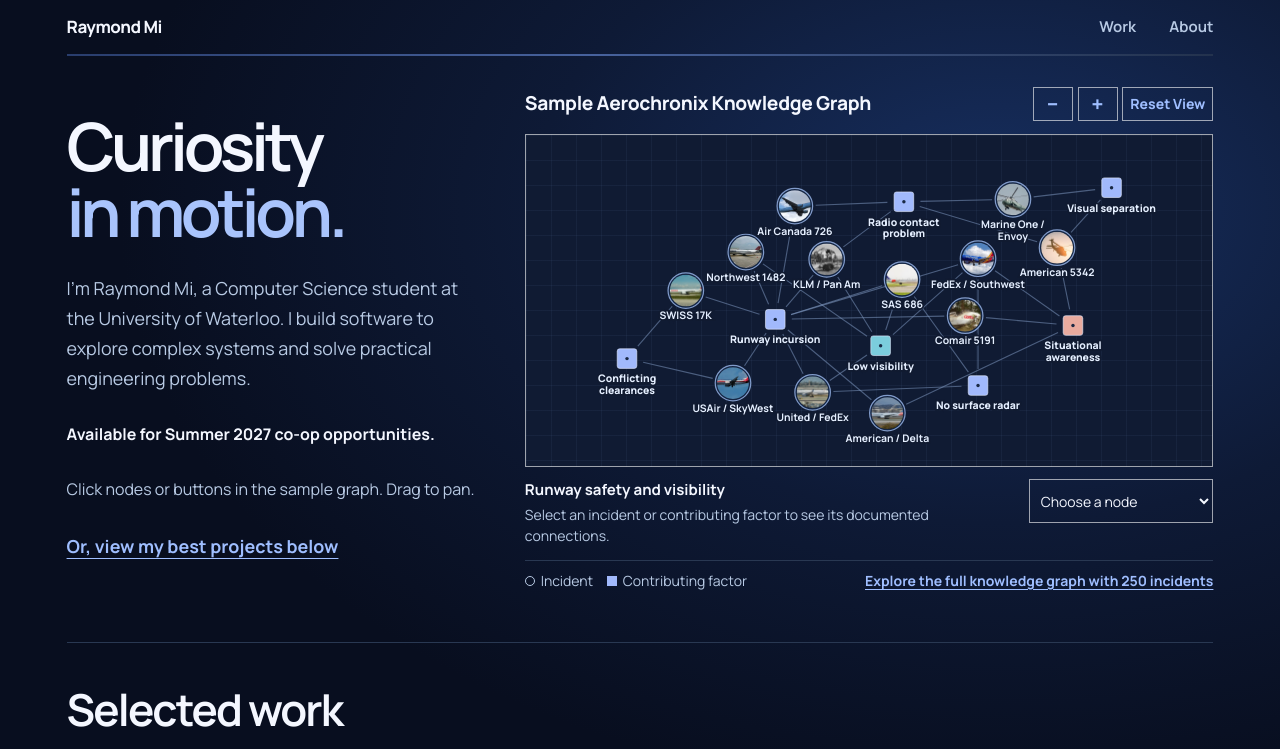
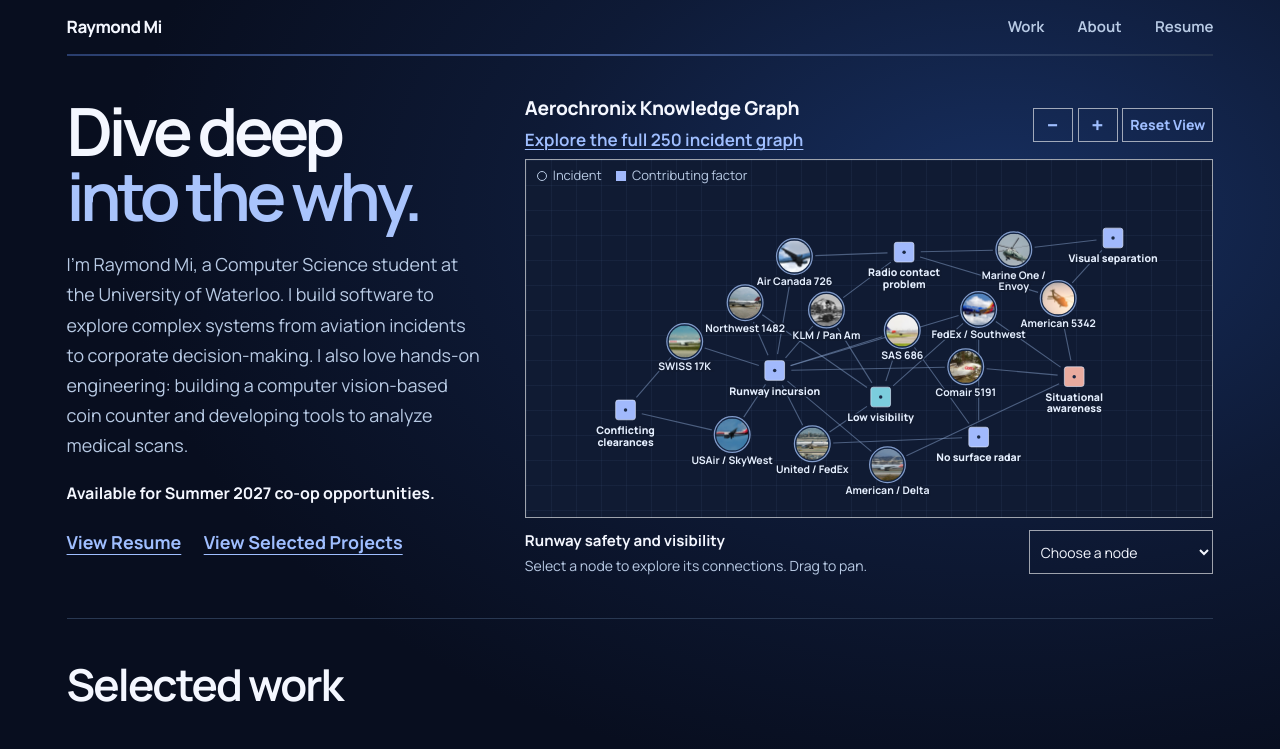
Before and after one commit to rayCoder08/personal-website, a plain HTML site: page docs/index.html in a window 1280 px wide. Shown: the top 749 px of the page. Drawn offline with Linux system fonts and the light colour scheme.

Commit message:
Refine portfolio hero and add resume links

```diff
--- a/docs/hero-graph.js
+++ b/docs/hero-graph.js
@@ -76,6 +76,7 @@ function mountGraph(container, { nodes, edges, layouts }) {
   const picker = container.querySelector(".graph-picker select");
   const title = container.querySelector(".graph-detail-title");
   const description = container.querySelector(".graph-detail-description");
+  const defaultDescription = description.textContent;
   const detailLinks = container.querySelector(".graph-detail-links");
   const caseLink = container.querySelector(".graph-case-link");
   const photoLink = container.querySelector(".graph-photo-link");
@@ -137,7 +138,7 @@ function mountGraph(container, { nodes, edges, layouts }) {
     const count = edgesByNode.get(id)?.length ?? 0;
     description.textContent = node?.kind === "factor"
       ? node.description + " Links " + count + (count === 1 ? " case" : " cases") + " in this view."
-      : node?.description ?? "Select an incident or contributing factor to see its documented connections.";
+      : node?.description ?? defaultDescription;
 
     const isIncident = node?.kind === "incident";
     detailLinks.hidden = !isIncident;
--- a/docs/index.html
+++ b/docs/index.html
@@ -18,21 +18,27 @@
       <nav class="main-nav" aria-label="Primary">
         <a href="#work">Work</a>
         <a href="#about">About</a>
+        <a href="https://drive.google.com/file/d/1k9xCsbdzdXL4X7wPnkThvAbXwIX6SDTb/view?usp=sharing" target="_blank" rel="noopener noreferrer">Resume</a>
       </nav>
     </header>
     <main id="main" tabindex="-1">
       <section class="hero shell" aria-labelledby="hero-title">
         <div class="hero-copy">
-          <h1 id="hero-title">Curiosity <span>in motion.</span></h1>
-          <p>I’m Raymond Mi, a Computer Science student at the University of Waterloo. I build software to explore complex systems and solve practical engineering problems.</p>
+          <h1 id="hero-title">Dive deep <span>into the why.</span></h1>
+          <p>I'm Raymond Mi, a Computer Science student at the University of Waterloo. I build software to explore complex systems from aviation incidents to corporate decision-making. I also love hands-on engineering: building a computer vision-based coin counter and developing tools to analyze medical scans.</p>
           <p class="availability"><strong>Available for Summer 2027 co-op opportunities.</strong></p>
-          <p class="hero-explore">Click nodes or buttons in the sample graph. Drag to pan.</p>
-          <p><a class="hero-work-link" href="#work"><strong>Or, view my best projects below</strong></a></p>
+          <p class="hero-links">
+            <a href="https://drive.google.com/file/d/1k9xCsbdzdXL4X7wPnkThvAbXwIX6SDTb/view?usp=sharing" target="_blank" rel="noopener noreferrer">View Resume</a>
+            <a href="#work">View Selected Projects</a>
+          </p>
         </div>
 
         <div class="hero-graph" aria-labelledby="graph-title">
           <div class="graph-header">
-            <h2 id="graph-title">Sample Aerochronix Knowledge Graph</h2>
+            <div>
+              <h2 id="graph-title">Aerochronix Knowledge Graph</h2>
+              <a class="graph-full-link" href="https://aerochronix.netlify.app/#/graph" target="_blank" rel="noopener noreferrer">Explore the full 250 incident graph</a>
+            </div>
             <div class="graph-controls" role="group" aria-label="Graph view controls">
               <button type="button" data-graph-action="out" aria-label="Zoom out" disabled>−</button>
               <button type="button" data-graph-action="in" aria-label="Zoom in" disabled>+</button>
@@ -40,13 +46,17 @@
             </div>
           </div>
           <div class="graph-canvas">
+            <p class="graph-legend">
+              <span><span class="graph-key graph-key--incident" aria-hidden="true"></span>Incident</span>
+              <span><span class="graph-key graph-key--factor" aria-hidden="true"></span>Contributing factor</span>
+            </p>
             <img class="graph-fallback" src="assets/aerochronix-graph.webp" alt="A factor and linked cases in the Aerochronix knowledge graph" width="1265" height="712">
             <svg class="graph-svg" xmlns="http://www.w3.org/2000/svg" role="group" aria-label="Incident graph. Use arrow keys to pan, plus or minus to zoom, or Tab to select nodes." tabindex="0" hidden></svg>
           </div>
           <div class="graph-interface">
             <div class="graph-detail" aria-live="polite" aria-atomic="true">
               <h3 class="graph-detail-title">Runway safety and visibility</h3>
-              <p class="graph-detail-description">Select an incident or contributing factor to see its documented connections.</p>
+              <p class="graph-detail-description">Select a node to explore its connections. Drag to pan.</p>
               <div class="graph-detail-links" hidden>
                 <a class="graph-case-link" target="_blank" rel="noopener noreferrer">Read investigation</a>
                 <a class="graph-photo-link" target="_blank" rel="noopener noreferrer">Photo credit</a>
@@ -58,10 +68,6 @@
                 <option value="">Choose a node</option>
               </select>
             </label>
-          </div>
-          <div class="graph-footer">
-            <p><span class="graph-key graph-key--incident" aria-hidden="true"></span> Incident <span class="graph-key graph-key--factor" aria-hidden="true"></span> Contributing factor</p>
-            <a href="https://aerochronix.netlify.app/" target="_blank" rel="noopener noreferrer">Explore the full knowledge graph with 250 incidents</a>
           </div>
         </div>
       </section>
@@ -76,7 +82,8 @@
                 <span class="project-destination" aria-hidden="true"><span>Visit Website</span></span>
               </a>
               <h3 id="aerochronix-title">Aerochronix</h3>
-              <p class="project-summary">Aerochronix brings together 250 aviation investigations and 40 animated 2.5D flight-path reconstructions. I built a searchable library and an interactive knowledge graph that connects incidents through documented contributing factors, so readers can follow the evidence from one case to the next.</p>
+              <p class="project-subtitle">250 Incident Aviation Intelligence Platform</p>
+              <p class="project-summary">I built a searchable library of 250 aviation investigations in React and TypeScript and used Three.js for 40 animated 2.5D flight-path reconstructions. The semantic knowledge graph uses a D3 layout to connect incidents through shared factors documented in investigation reports. I optimized rendering by showing a representative set of nodes and limiting background edges to the current view, and tested the graph with 5,000 synthetic incidents and 50,000 connections.</p>
               <p class="project-stack"><strong>Tech Stack:</strong> React, TypeScript, D3.js, Three.js</p>
             </article>
             <article class="project" aria-labelledby="branchseed-title">
@@ -86,7 +93,7 @@
               </a>
               <h3 id="branchseed-title">Branchseed Navigator</h3>
               <p class="project-subtitle">Hackathon Winner</p>
-              <p class="project-summary">Our four-person team won first place in the Battle of the Schools healthcare track after building a CPU-only CTA prototype in 24 hours. I drafted candidate detection strategies for the team. The finished pipeline searches a narrow shell around the abdominal aorta, identifies daughter vessels, and traces their first 5–10 mm in the scan’s physical coordinate system.</p>
+              <p class="project-summary">Our four-person team won first place in the Battle of the Schools healthcare track with a CPU-only CTA prototype built in 24 hours. I outlined ways to detect abdominal aortic branches, set evaluation criteria, and used what I learned from medical school lectures on YouTube to manually verify two organizer-provided cases. The pipeline searches a narrow shell around the aorta and traces the first 5–10 mm of each detected branch in physical scan coordinates.</p>
               <p class="project-stack"><strong>Tech Stack:</strong> Python, NumPy, SciPy, SimpleITK, Node.js</p>
               <p class="image-caption">Input CTA slice from the subject001 NIfTI test case.</p>
             </article>
@@ -96,7 +103,8 @@
                 <span class="project-destination" aria-hidden="true"><span>View GitHub</span></span>
               </a>
               <h3 id="candybal-title">Candybal</h3>
-              <p class="project-summary">Our four-person team built a two-player cupcake brawl in a three-hour jam and won Best Use of Meshy. A WebSocket relay through a Cloudflare Tunnel turns iPhone tilt into Unreal Engine controls. I designed the sunlight mechanic, which melts the cupcakes’ frosting and changes when players attack or retreat.</p>
+              <p class="project-subtitle">Won Best Use of Meshy</p>
+              <p class="project-summary">Our four-person team built a two-player cupcake brawl in a three-hour jam. A WebSocket relay through a Cloudflare Tunnel turns iPhone tilt into Unreal Engine controls. I designed the sunlight mechanic, which melts the cupcakes’ frosting and changes when players attack or retreat.</p>
               <p class="project-stack"><strong>Tech Stack:</strong> Unreal Engine 5, C++, Node.js, WebSockets, Cloudflare Tunnel</p>
             </article>
             <article class="project" aria-labelledby="casentra-title">
@@ -115,6 +123,7 @@
                 <span class="project-destination" aria-hidden="true"><span>View GitHub</span></span>
               </a>
               <h3 id="coin-counter-title">Computer Vision Coin Counter</h3>
+              <p class="project-subtitle">Canadian Coin Recognition on Raspberry Pi</p>
               <p class="project-summary">I spent about a month building and tuning a Raspberry Pi 3 counter that recognizes five Canadian coin denominations and totals their value. I applied Gaussian blur for noisy images, tuned Hough circle detection and colour thresholds, and averaged detections across 19 frames to make the readings more consistent.</p>
               <p class="project-stack"><strong>Tech Stack:</strong> Python, OpenCV, NumPy, Raspberry Pi 3</p>
             </article>
@@ -124,6 +133,7 @@
                 <span class="project-destination" aria-hidden="true"><span>View GitHub</span></span>
               </a>
               <h3 id="piano-tiles-title">Piano Tiles-Inspired Hardware Game</h3>
+              <p class="project-subtitle">Four-Button Timing Game</p>
               <p class="project-summary">My partner and I built this timing game inspired by Piano Tiles. I wired four physical push buttons through a breadboard to the Raspberry Pi and connected a piezo buzzer. Debounced GPIO inputs drive the Tkinter game loop, and different tones signal hits and misses.</p>
               <p class="project-stack"><strong>Tech Stack:</strong> Python, Tkinter, Raspberry Pi</p>
             </article>
@@ -133,7 +143,7 @@
 
       <section class="about shell" id="about" aria-labelledby="about-title">
         <h2 id="about-title">About me</h2>
-        <p>I’m drawn to aviation and autonomous vehicles because the details matter. Building with cameras, flight data, and physical controls has taught me to test the assumptions that look fine on paper and fail with real inputs.</p>
+        <p>Hey, I'm Raymond! I’m drawn to aviation and autonomous vehicles because the details matter. Building with cameras, flight data, and physical controls has taught me to test the assumptions that look fine on paper and fail with real inputs.</p>
         <p>On the University of Waterloo’s Automotive Future Team (UWAFT), I’m integrating a rear electric motor into a hybrid vehicle model in MATLAB/Simulink, configuring torque commands, axle connections, and feedback. I compare baseline and modified simulations to validate the powertrain, tracking motor torque, vehicle speed, and battery state of charge.</p>
       </section>
 
--- a/docs/styles.css
+++ b/docs/styles.css
@@ -18,7 +18,7 @@
   --rule: #293852;
   --gutter: clamp(24px, 5.2vw, 80px);
   --shell: 1240px;
-  --section-gap: clamp(2.1rem, 3.9vw, 3.35rem);
+  --section-gap: clamp(1.5rem, 3.4vw, 2.6rem);
 }
 
 *, *::before, *::after { box-sizing: border-box; }
@@ -115,9 +115,9 @@ h2 {
 .hero {
   display: grid;
   grid-template-columns: minmax(0, 1fr) minmax(0, 1.65fr);
-  align-items: center;
+  align-items: start;
   gap: clamp(1.5rem, 3.2vw, 3.4rem);
-  padding-block: clamp(1rem, 2vw, 1.6rem) var(--section-gap);
+  padding-block: var(--section-gap) clamp(1.25rem, 2.15vw, 1.75rem);
 }
 
 .hero h1 {
@@ -130,7 +130,7 @@ h2 {
 .hero h1 span { display: block; color: #a9c4fc; }
 
 .hero-copy p {
-  margin-top: 1.75rem;
+  margin-top: 1.25rem;
   max-width: 42ch;
   color: var(--secondary);
   font-size: clamp(1rem, 1.4vw, 1.125rem);
@@ -142,18 +142,20 @@ h2 {
   font-size: 1rem;
 }
 
-.hero-copy .hero-explore {
-  max-width: none;
-  font-size: 1rem;
+.hero-links {
+  display: flex;
+  flex-wrap: wrap;
+  gap: .4rem 1.4rem;
 }
 
-.hero-work-link {
+.hero-links a {
   color: var(--link);
+  font-weight: 700;
   text-decoration: underline;
   text-underline-offset: .28em;
 }
 
-.hero-work-link:hover { color: var(--text); }
+.hero-links a:hover { color: var(--text); }
 
 .sr-only {
   position: absolute;
@@ -167,21 +169,34 @@ h2 {
 
 .hero-graph { min-width: 0; }
 
-.graph-header, .graph-footer {
+.graph-header {
   display: flex;
   align-items: center;
   justify-content: space-between;
   flex-wrap: wrap;
   gap: .15rem .8rem;
+  margin-bottom: .4rem;
 }
-
-.graph-header { margin-bottom: .55rem; }
 
 .graph-header h2 {
   font-size: clamp(1.03rem, 1.5vw, 1.26rem);
   font-weight: 750;
   letter-spacing: -.018em;
 }
+
+.graph-full-link {
+  display: block;
+  width: fit-content;
+  margin-top: .65rem;
+  color: var(--link);
+  font-size: 1.0625rem;
+  font-weight: 650;
+  line-height: 1.35;
+  text-decoration-thickness: 1px;
+  text-underline-offset: .2em;
+}
+
+.graph-full-link:hover { color: var(--text); }
 
 .graph-controls { display: flex; align-items: center; gap: .3rem; }
 
@@ -216,8 +231,7 @@ h2 {
 .project-media { border: 1px solid rgb(255 255 255 / .6); }
 
 .graph-canvas {
-  position: relative;
-  height: clamp(300px, min(26vw, calc(100svh - 265px)), 378px);
+  --graph-plot-height: clamp(300px, min(26vw, calc(100svh - 265px)), 378px);
   overflow: hidden;
   background-color: #101b33;
   background-image:
@@ -226,7 +240,22 @@ h2 {
   background-size: 25px 25px;
 }
 
-.graph-svg, .graph-fallback { display: block; width: 100%; height: 100%; }
+.graph-legend {
+  display: flex;
+  flex-wrap: wrap;
+  gap: .25rem .9rem;
+  padding: .45rem .7rem 0;
+  color: var(--secondary);
+  font-size: .8125rem;
+  line-height: 1.35;
+}
+
+.graph-legend > span { display: inline-flex; align-items: center; gap: .35rem; }
+.graph-key { width: .64rem; height: .64rem; flex: none; }
+.graph-key--incident { border-radius: 50%; border: 1.5px solid #b8cae4; }
+.graph-key--factor { background: #a1b9fc; }
+
+.graph-svg, .graph-fallback { display: block; width: 100%; height: var(--graph-plot-height); }
 .graph-canvas [hidden], .graph-detail-links[hidden], .graph-photo-link[hidden] { display: none; }
 .graph-fallback { object-fit: contain; }
 .graph-svg { cursor: grab; touch-action: pan-y; user-select: none; }
@@ -283,7 +312,7 @@ h2 {
   margin-top: .75rem;
 }
 
-.graph-detail { min-height: 5.05rem; }
+.graph-detail { min-height: 3.75rem; }
 .graph-detail h3 { font-size: .9375rem; line-height: 1.4; }
 .graph-detail-description { color: var(--secondary); font-size: .875rem; line-height: 1.5; margin-top: .23rem; }
 
@@ -295,7 +324,7 @@ h2 {
   font-size: .8125rem;
 }
 
-.graph-detail-links a, .graph-footer a {
+.graph-detail-links a {
   color: var(--link);
   text-underline-offset: .2em;
   font-weight: 700;
@@ -316,22 +345,10 @@ h2 {
 .graph-picker select:enabled { cursor: pointer; }
 .graph-picker option, .graph-picker optgroup { background: #101b33; }
 
-.graph-footer {
-  border-top: 1px solid var(--rule);
-  padding-top: .5rem;
-  font-size: .875rem;
-  color: var(--secondary);
-}
-
-.graph-footer p { display: flex; gap: .35rem; align-items: center; }
-.graph-key { width: .64rem; height: .64rem; display: inline-block; flex: none; }
-.graph-key--incident { border-radius: 50%; border: 1.5px solid #b8cae4; }
-.graph-key--factor { margin-left: .5rem; background: #a1b9fc; }
-
 .work, .about { scroll-margin-top: 1.5rem; }
 
 .work > .shell, .about {
-  padding-top: clamp(1.5rem, 3.4vw, 2.6rem);
+  padding-top: var(--section-gap);
   border-top: 1px solid var(--rule);
 }
 
@@ -499,7 +516,7 @@ h2 {
 @media (max-width: 950px) {
   .hero { grid-template-columns: minmax(0, 1fr); }
   .hero-copy p { max-width: 46ch; }
-  .graph-canvas { height: clamp(320px, 55vw, 410px); }
+  .graph-canvas { --graph-plot-height: clamp(320px, 55vw, 410px); }
 }
 
 @media (max-width: 760px) {
@@ -509,10 +526,10 @@ h2 {
       var(--background);
   }
 
-  .hero { padding-top: clamp(1rem, 4vw, 1.5rem); gap: 1.35rem; }
+  .hero { gap: 1.35rem; }
   .hero h1 { font-size: clamp(2.75rem, 9vw, 3.75rem); }
-  .hero-copy p { margin-top: 1.35rem; }
-  .graph-canvas { height: clamp(280px, 89vw, 354px); }
+  .hero-copy p { margin-top: 1.05rem; }
+  .graph-canvas { --graph-plot-height: clamp(280px, 89vw, 354px); }
   .graph-header { gap: .35rem .3rem; }
   .graph-header h2 { font-size: .97rem; }
   .graph-controls button { min-width: 34px; padding-inline: .24rem; }
@@ -520,7 +537,6 @@ h2 {
   .graph-detail { min-height: 0; }
   .graph-picker { grid-row: 1; }
   .graph-picker select { font-size: 1rem; }
-  .graph-footer { margin-top: .68rem; row-gap: .28rem; }
   .graph-node--incident .graph-node-label { opacity: 0; }
   .graph-node--incident:is(.is-selected, :hover, :focus-visible) .graph-node-label { opacity: 1; }
   .graph-node-label { font-size: 22px; }
```
